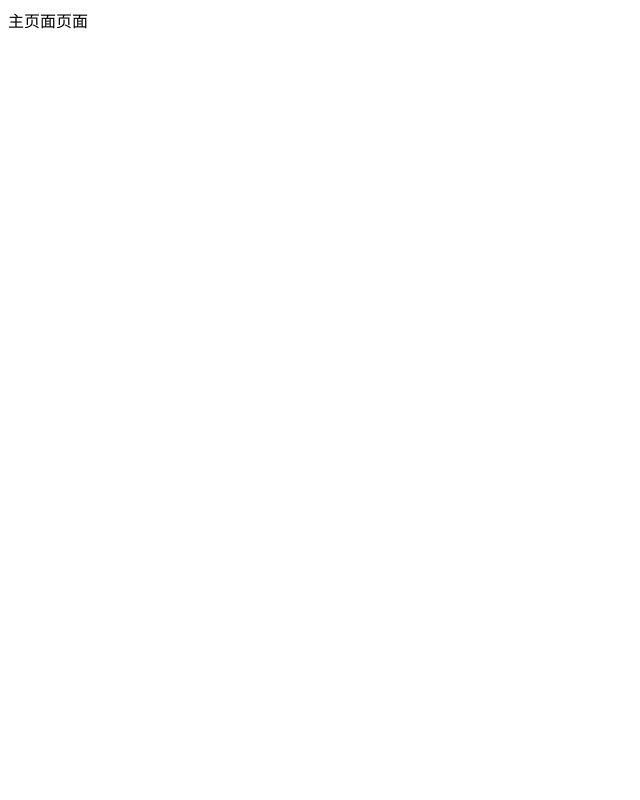
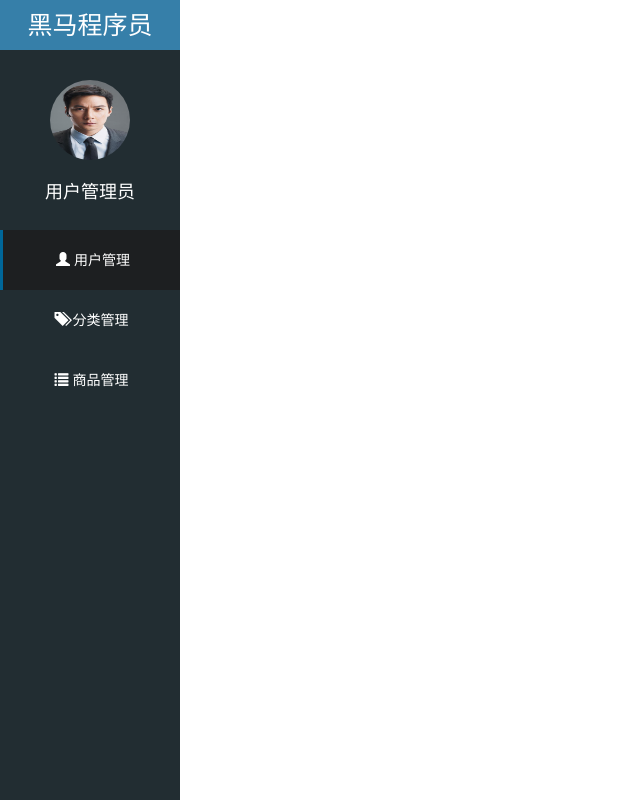
Before and after one commit to ywhniubi/letao, a website: page public/back/index.html in a window 1280 px wide. Shown: the whole page, without its empty margins (0-640 px from the left). Drawn offline with Linux system fonts and the light colour scheme.

Commit message:
侧边栏静态页面完成

```diff
--- /dev/null
+++ b/public/back/css/index.css
@@ -0,0 +1,58 @@
+a:link,
+a:visited,
+a:hover,
+a:active {
+  text-decoration: none;
+}
+ul{
+	padding: 0px;
+}
+
+
+
+.lt_leftside{
+	width: 180px;
+	height:800px;
+	background-color: #222D32;
+	position: relative;
+	left:0px;
+	top: 0px
+}
+.left_title a{
+	color:white;
+	background-color: #367FA9;
+	height: 50px;
+	font-size: 25px;
+	width: 180px;
+	display: block;
+	text-align: center;
+	line-height: 50px;
+}
+.left_user{
+	width: 180px;
+	height: 180px;
+	text-align: center;
+	font-size: 18px;
+	color: white
+}
+.left_user img{
+	width: 80px;
+	height: 80px;
+	border-radius: 50%;
+	margin-top: 30px;
+	margin-bottom: 20px;
+}
+.catrioy li a {
+	width: 100%;
+	height: 60px;
+	line-height: 60px;
+	display: block;
+	text-align: center;
+	color: white;
+	border-left: 3px solid transparent;
+
+}
+.catrioy li.current{
+	background-color: #1D1F21;
+    border-left: 3px solid #006699;
+}
--- a/public/back/index.html
+++ b/public/back/index.html
@@ -3,8 +3,72 @@
 <head>
 	<meta charset="UTF-8">
 	<title>Document</title>
-</head>
+	<link rel="stylesheet" href="./lib/bootstrap/css/bootstrap.css">
+	<link rel="stylesheet" href="lib/bootstrap-validator/css/bootstrapValidator.css">
+  	<link rel="stylesheet" href="./lib/nprogress/nprogress.css">
+  	<link rel="stylesheet" href="./css/index.css">
 <body>
-	<div>主页面页面</div>
+	<!-- 左边侧边栏 -->
+	<div class="lt_leftside">
+	<!-- 侧边栏大标题 -->
+	<div class="left_title">
+		<a href="">黑马程序员</a>
+	</div>
+<!-- 用户界面 -->
+	<div class="left_user">
+		<img src="./images/u=3110135022,2684976613&fm=27&gp=0.jpg" alt="">
+		<p>用户管理员</p>
+	</div>
+	<!-- 表单界面 -->
+	<ul class="catrioy">
+		<li class="current">
+		<a href="#">
+			<i class="glyphicon glyphicon-user"></i>
+			<span>用户管理</span>
+		</a>
+		</li>
+		<li>
+			<a href="#">
+				<i class="glyphicon glyphicon-tags"></i>
+				<span>分类管理</span>
+				</a>
+				<div class="left_child" style="display:none">
+					<a href="#">一级分类</a>
+					<a href="#">二级分类</a>
+				</div>
+
+		</li>
+		<li>
+			<a href="#">
+				<i class="glyphicon glyphicon-list"></i>
+				<span>商品管理</span>
+
+			</a>
+		</li>
+	</ul>
+
+
+
+	</div>
+
+
+
+
+
+
+
+
+
+	<script src="./lib/jquery/jquery.js"></script>
+	<script src="./lib/bootstrap/js/bootstrap.js"></script>
+	<script src="lib/bootstrap-validator/js/bootstrapValidator.js"></script>
+  	<script src="./lib/nprogress/nprogress.js"></script>
+  	<script src="./js/common.js"></script>
+
+
+
+
+
+
 </body>
 </html>
```
Also changed, not shown: public/back/images/u=3110135022,2684976613&fm=27&gp=0.jpg (added).
